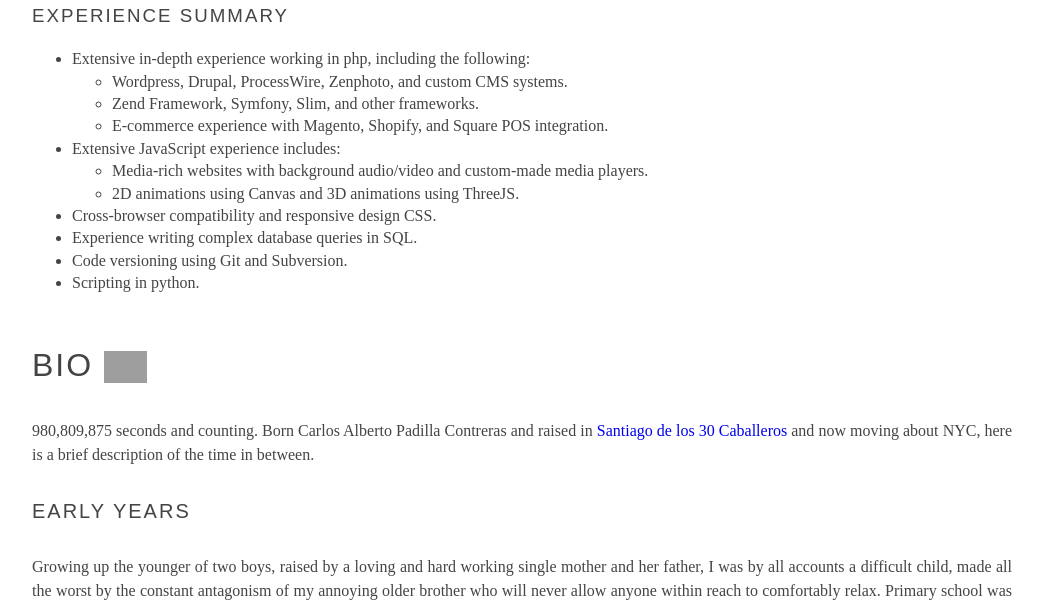
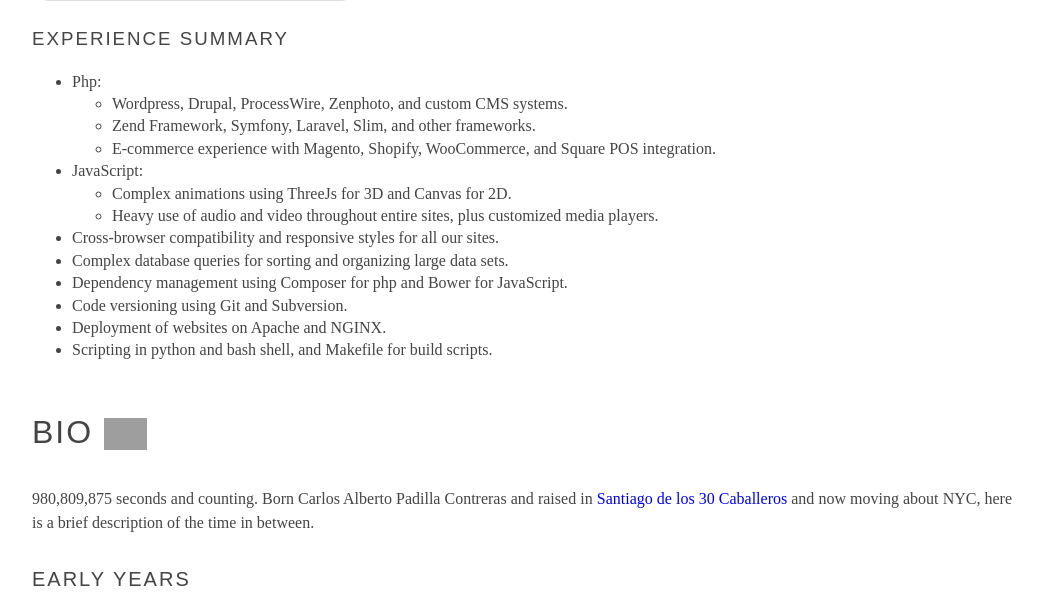
Before and after one commit to elpadi/portfolio-website, a PHP site: page / in a window 1280 px wide. Shown: the part 2100-2702 px from the top of the page, without its empty margins (118-1161 px from the left). Run offline with PHP 8.4, Linux system fonts and the light colour scheme; data that the repository does not hold is empty; grey boxes are pictures that could not be loaded.

Commit message:
Small text updates + resume link

```diff
--- a/template.php
+++ b/template.php
@@ -24,6 +24,7 @@ if (!isset($sites)) header("HTTP/1.0 500 Internal Server Error");
 					<ul class="horizontal-list no-underline">
 						<li><a href="#work">Work</a></li>
 						<li><a href="#bio">Bio</a></li>
+						<li><a href="resume.pdf">Resume</a></li>
 						<li><a href="mailto:padi_05@yahoo.com">Contact</a></li>
 						<li><a target="_blank" href="https://github.com/elpadi/">GitHub</a></li>
 					</ul>
@@ -35,8 +36,8 @@ if (!isset($sites)) header("HTTP/1.0 500 Internal Server Error");
 					<header><h1>Welcome <img src="img/headings/work.jpg" alt=""></h1></header>
 					<main class="justified">
 						<article>
-								<p>Hi, I am a freelance web developer working out of New York with six years of experience coding dynamic websites.</p>
-								<p>Below is my latest work and a short bio. Thanks for visiting.</p>
+							<p>I am a freelance full stack web developer working out of New York with <?php echo intval(date('Y')) - 2010; ?> years of experience building websites for clients ranging from real estate to film, music, and art magazines, to corporate and NGOs, news outlets, and online stores.</p>
+							<p>Below is some of my previous work and a short bio. Thanks for visiting.</p>
 						</article>
 					</main>
 				</section>
@@ -61,19 +62,25 @@ if (!isset($sites)) header("HTTP/1.0 500 Internal Server Error");
 						<article>
 							<h3>Experience Summary</h3>
 							<ul>
-									<li>Extensive in-depth experience working in php, including the following:<ul>
+								<li>Php:
+									<ul>
 										<li>Wordpress, Drupal, ProcessWire, Zenphoto, and custom CMS systems.</li>
-										<li>Zend Framework, Symfony, Slim, and other frameworks.</li>
-										<li>E-commerce experience with Magento, Shopify, and Square POS integration.</li>
-									</ul></li>
-									<li>Extensive JavaScript experience includes:<ul>
-										<li>Media-rich websites with background audio/video and custom-made media players.</li>
-										<li>2D animations using Canvas and 3D animations using ThreeJS.</li>
-									</ul></li>
-									<li>Cross-browser compatibility and responsive design CSS.</li>
-									<li>Experience writing complex database queries in SQL.</li>
+										<li>Zend Framework, Symfony, Laravel, Slim, and other frameworks.</li>
+										<li>E-commerce experience with Magento, Shopify, WooCommerce, and Square POS integration.</li>
+									</ul>
+								</li>
+								<li>JavaScript:
+									<ul>
+										<li>Complex animations using ThreeJs for 3D and Canvas for 2D.</li>
+										<li>Heavy use of audio and video throughout entire sites, plus customized media players.</li>
+									</ul>
+								</li>
+								<li>Cross-browser compatibility and responsive styles for all our sites.</li>
+								<li>Complex database queries for sorting and organizing large data sets.</li>
+								<li>Dependency management using Composer for php and Bower for JavaScript.</li>
 								<li>Code versioning using Git and Subversion.</li>
-									<li>Scripting in python.</li>
+								<li>Deployment of websites on Apache and NGINX.</li>
+								<li>Scripting in python and bash shell, and Makefile for build scripts.</li>
 							</ul>
 						</article>
 					</main>
```
Also changed, not shown: 1 other file. Lines whose indentation alone changed are shown as unchanged.
